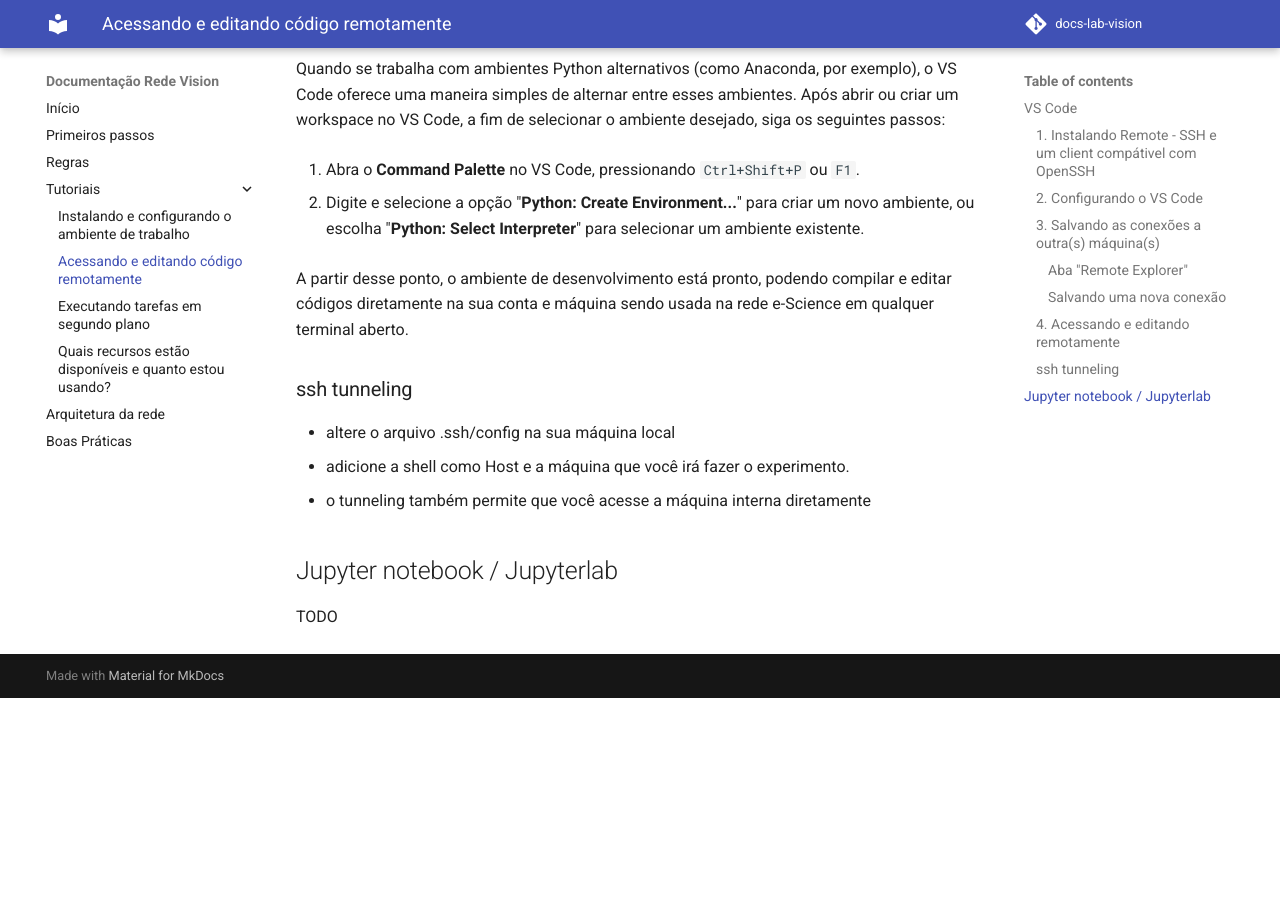
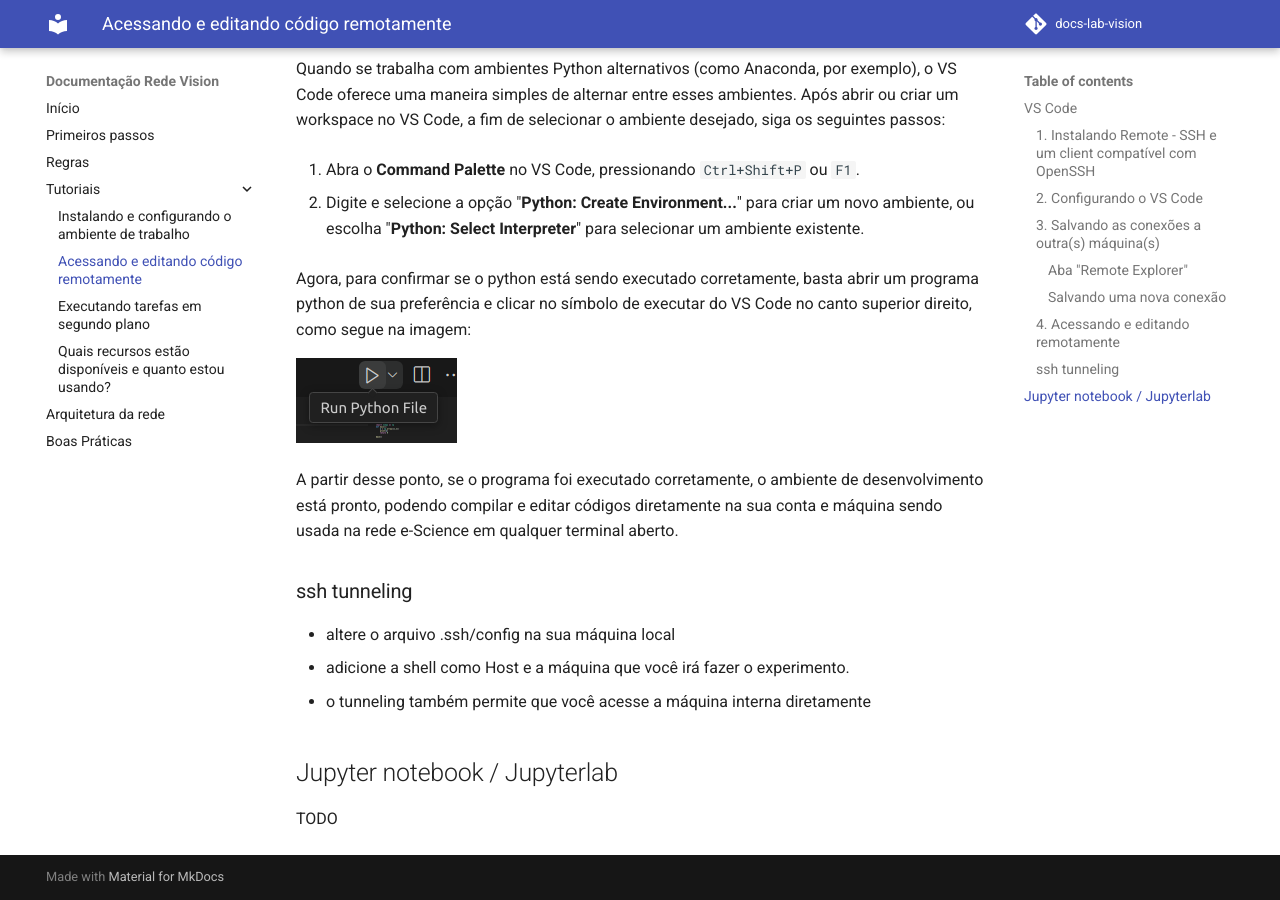
Before and after one commit to arturandre/docs-lab-vision, an MkDocs documentation site: the page built from docs/tutorials/editing-code.md, in a window 1280 px wide and 900 px high, scrolled down 3051 px. Built offline with MkDocs 1.6.1 and Material for MkDocs 9.7.7, drawn with Linux system fonts in a browser that asks for light colours; comment, search, counter and statistics services are not loaded; before the commit the page ends 3749 px from its top, so only the background shows below that; some of the changed text lies outside the part shown.

Commit message:
adiciona uma sugestao de teste apos configurar o vs code e muda máquina base para máquina de acesso shell

````diff
--- a/docs/tutorials/editing-code.md
+++ b/docs/tutorials/editing-code.md
@@ -8,7 +8,7 @@ O VS Code e outras IDEs modernas permitem acesso a pastas via SSH, o que agiliza
 
 Vale ressaltar que os comandos deste tutorial para a edição e execução de arquivos a partir do VS Code na rede e-Science devem ser executados em um terminal linux em sua máquina local.
 
-### 1. Instalando Remote - SSH e um client compátivel com OpenSSH
+### 1. Instalando Remote - SSH e um client compatível com OpenSSH
 
 Você pode baixar a extensão através da guia de extensões ou direto [marketplace do visualstudio](https://marketplace.visualstudio.com/items?itemName=ms-vscode-remote.remote-ssh).
 
@@ -39,7 +39,7 @@ Agora, o VS Code irá configurar automaticamente tudo necessário. Agora, basta
 ![Connected machine status](../images_editing-code/connected_machine.png)
 
 !!! warning "Aviso"
-    Isso irá conectá-lo à máquina de acesso do servidor. Para encerrar a sessão, clique no ícone azul no canto inferior esquerdo e selecione 'Close Remote Connection', ou, para mudar de máquina, use o comando ```ssh <nome_da_maquina>``` no 'Command Palette', que pode ser aberto com `Ctrl + Shift + P` ou `F1`.
+    Isso irá conectá-lo à máquina de acesso shell. Para encerrar a sessão, clique no ícone azul no canto inferior esquerdo e selecione 'Close Remote Connection', ou, para mudar de máquina, use o comando ```ssh <nome_da_maquina>``` no 'Command Palette', que pode ser aberto com `Ctrl + Shift + P` ou `F1`.
 
 ### 3. Salvando as conexões a outra(s) máquina(s)
 
@@ -85,7 +85,11 @@ Quando se trabalha com ambientes Python alternativos (como Anaconda, por exemplo
 
 2. Digite e selecione a opção "**Python: Create Environment...**" para criar um novo ambiente, ou escolha "**Python: Select Interpreter**" para selecionar um ambiente existente.
 
-A partir desse ponto, o ambiente de desenvolvimento está pronto, podendo compilar e editar códigos diretamente na sua conta e máquina sendo usada na rede e-Science em qualquer terminal aberto.
+Agora, para confirmar se o python está sendo executado corretamente, basta abrir um programa python de sua preferência e clicar no símbolo de executar do VS Code no canto superior direito, como segue na imagem:
+
+![Executar arquivo python teste](../images_editing-code/python_run_test.png)
+
+A partir desse ponto, se o programa foi executado corretamente, o ambiente de desenvolvimento está pronto, podendo compilar e editar códigos diretamente na sua conta e máquina sendo usada na rede e-Science em qualquer terminal aberto.
 
 
 ### ssh tunneling
````
Also changed, not shown: docs/images_editing-code/python_run_test.png (added).
